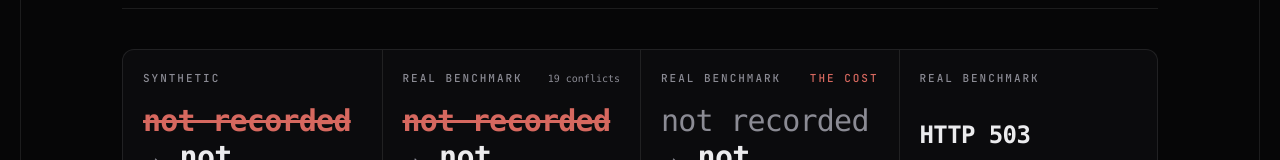
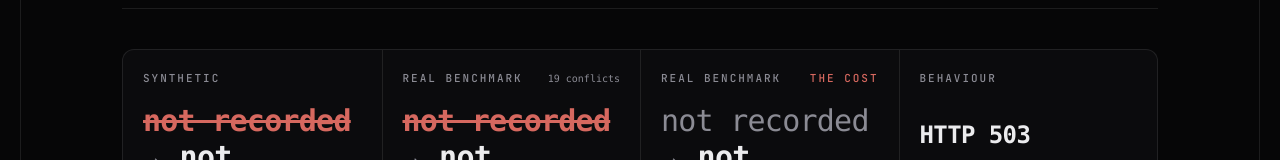
Before and after one commit to DiverseXL/canister, a Next.js app in the folder apps/web/: page / in a window 1280 px wide. Shown: the part 622-782 px from the top of the page. Built offline with nearby package versions, Linux system fonts and the light colour scheme.

Commit message:
Landing: label fail-closed cell as behaviour in stat strip

```diff
--- a/apps/web/components/stat-strip.tsx
+++ b/apps/web/components/stat-strip.tsx
@@ -107,7 +107,7 @@ export default async function StatStrip() {
         {/* Cell 4: Graph unreachable: HTTP 503 */}
         <div className="flex flex-col justify-between p-5 space-y-4">
           <div className="flex items-center justify-between">
-            <span className="label text-[10px] text-lp-mute uppercase">real benchmark</span>
+            <span className="label text-[10px] text-lp-mute uppercase">behaviour</span>
           </div>
           <div>
             <div className="font-mono text-xl sm:text-2xl font-bold tracking-tight text-lp-ink">
```
